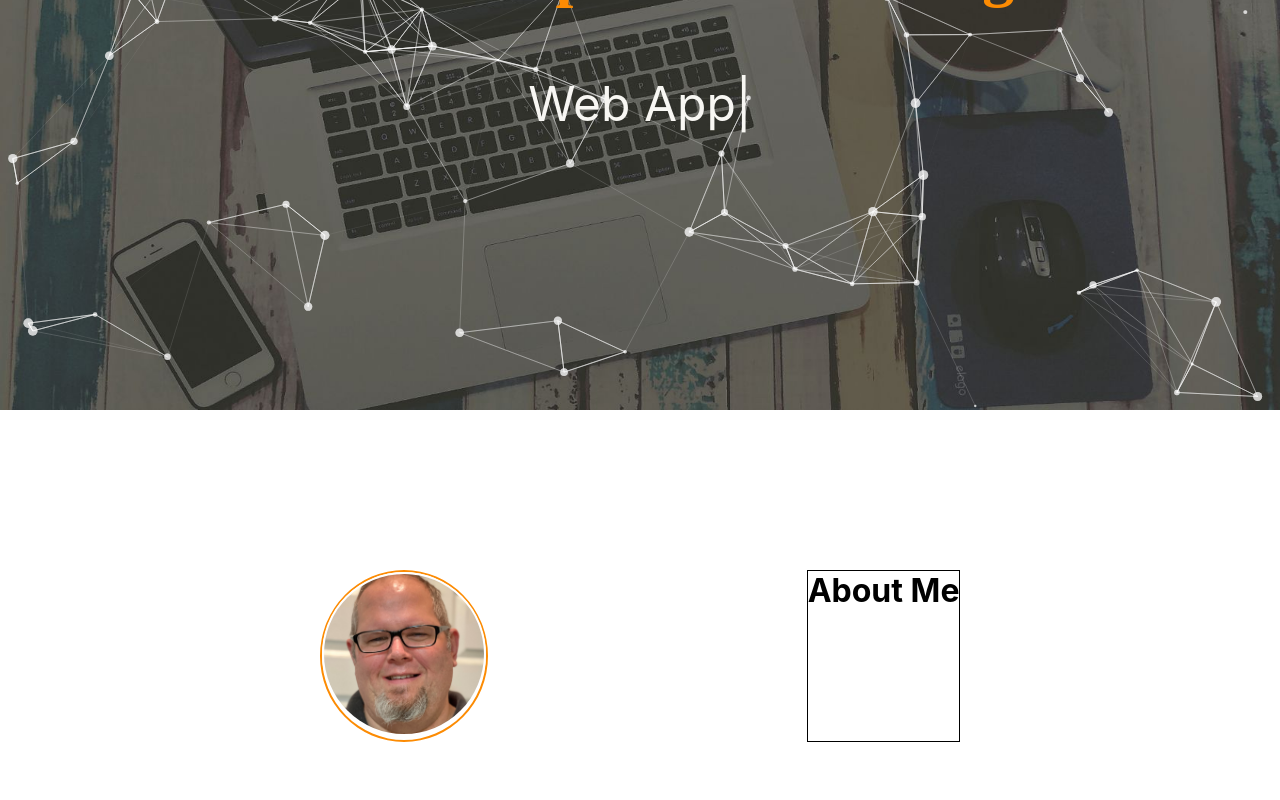
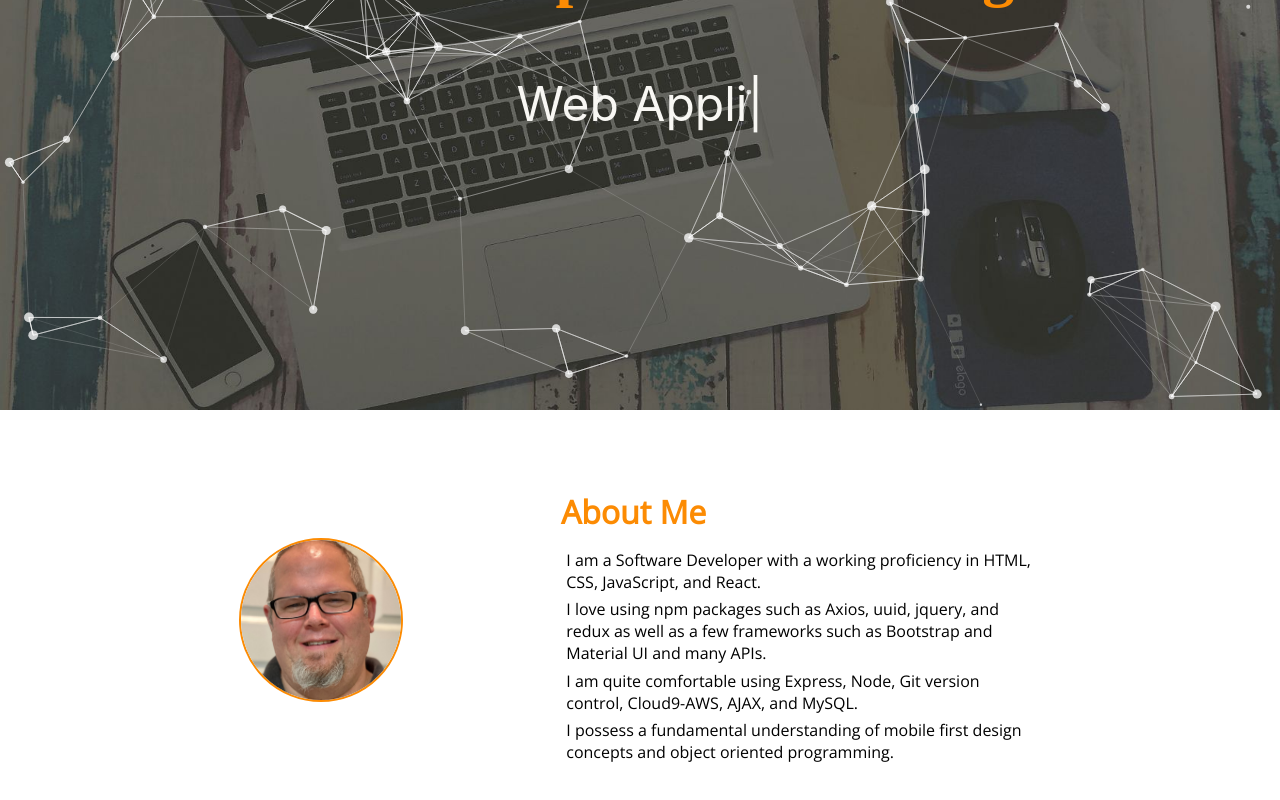
Before and after one commit to Tasups/professional-portfolio, a React (Create React App) app: page / in a window 1280 px wide. Shown: the part 390-1190 px from the top of the page. Built offline with nearby package versions, Linux system fonts and the light colour scheme; a web font is replaced by a local one.

Commit message:
Header finished

```diff
--- a/public/index.html
+++ b/public/index.html
@@ -10,8 +10,12 @@
       content="Web site created using create-react-app"
     />
     <link rel="apple-touch-icon" href="%PUBLIC_URL%/logo192.png" />
+
+
+
     <style>
       @import url('https://fonts.googleapis.com/css2?family=Anybody:wght@500&display=swap');
+      @import url('https://fonts.googleapis.com/css2?family=Open+Sans:wght@300;400&display=swap');
     </style>
     <!--
       manifest.json provides metadata used when your web app is installed on a
--- a/src/App.css
+++ b/src/App.css
@@ -26,15 +26,14 @@ nav {
   background-color: var(--primary-dark);
   height: 10vh;
   width: 100%;
-  z-index: 2;
+  z-index: 3;
 }
 
 .nav-logo {
   color: var(--primary-orange);
   font-size: 2rem;
   font-weight: 100;
-  font-family: 'Anybody',
-  cursive;
+  font-family: 'Anybody', cursive;
   margin: auto 1rem;
 }
 
@@ -85,8 +84,7 @@ nav {
 .header-title {
   font-size: 4rem;
   margin: 1rem;
-  font-family: 'Anybody',
-  cursive;
+  font-family: 'Anybody', cursive;
   color: var(--primary-orange);
 }
 
@@ -115,28 +113,42 @@ nav {
 
 .about {
   width: 100%;
-  height: 90vh;
+  height: 45vh;
   z-index: 2;
 }
 
 .about-main {
   display: flex;
-  margin: 10rem;
+  margin: 5rem 10rem;
   justify-content: space-around;
 }
 
 .about-main-image {
-  border: 0.16rem solid var(--primary-orange);
+  margin-top: 3rem;
   border-radius: 50%;
 }
 
 .about-image {
   width: 10rem;
   padding: 0rem;
-  border: 0.16rem solid white;
+  border: 0.16rem solid var(--primary-orange);
   border-radius: 50%;
 }
 
 .about-main-info {
-  border: 1px solid black;
+  width: 30rem;
+  font-family: 'Open Sans', sans-serif;
 }
+
+.about-main-info h1 {
+  color: var(--primary-orange);
+  margin-bottom: 1rem;
+}
+
+.about-main-info ul {
+  list-style-type: none;
+}
+
+.about-main-info li {
+  margin: 0.33rem;
+}
--- a/src/components/About.js
+++ b/src/components/About.js
@@ -11,6 +11,20 @@ const About = () => {
         </div>
         <div className="about-main-info">
           <h1>About Me</h1>
+          <ul>
+            <li>
+              I am a Software Developer with a working proficiency in HTML, CSS, JavaScript, and React.
+            </li>
+            <li>
+              I love using npm packages such as Axios, uuid, jquery, and redux as well as a few frameworks such as Bootstrap and Material UI and many APIs.
+            </li>
+            <li>
+              I am quite comfortable using Express, Node, Git version control, Cloud9-AWS, AJAX, and MySQL.
+            </li>
+            <li>
+              I possess a fundamental understanding of mobile first design concepts and object oriented programming.
+            </li>
+          </ul>
         </div>
       </div>
     </div>
```
